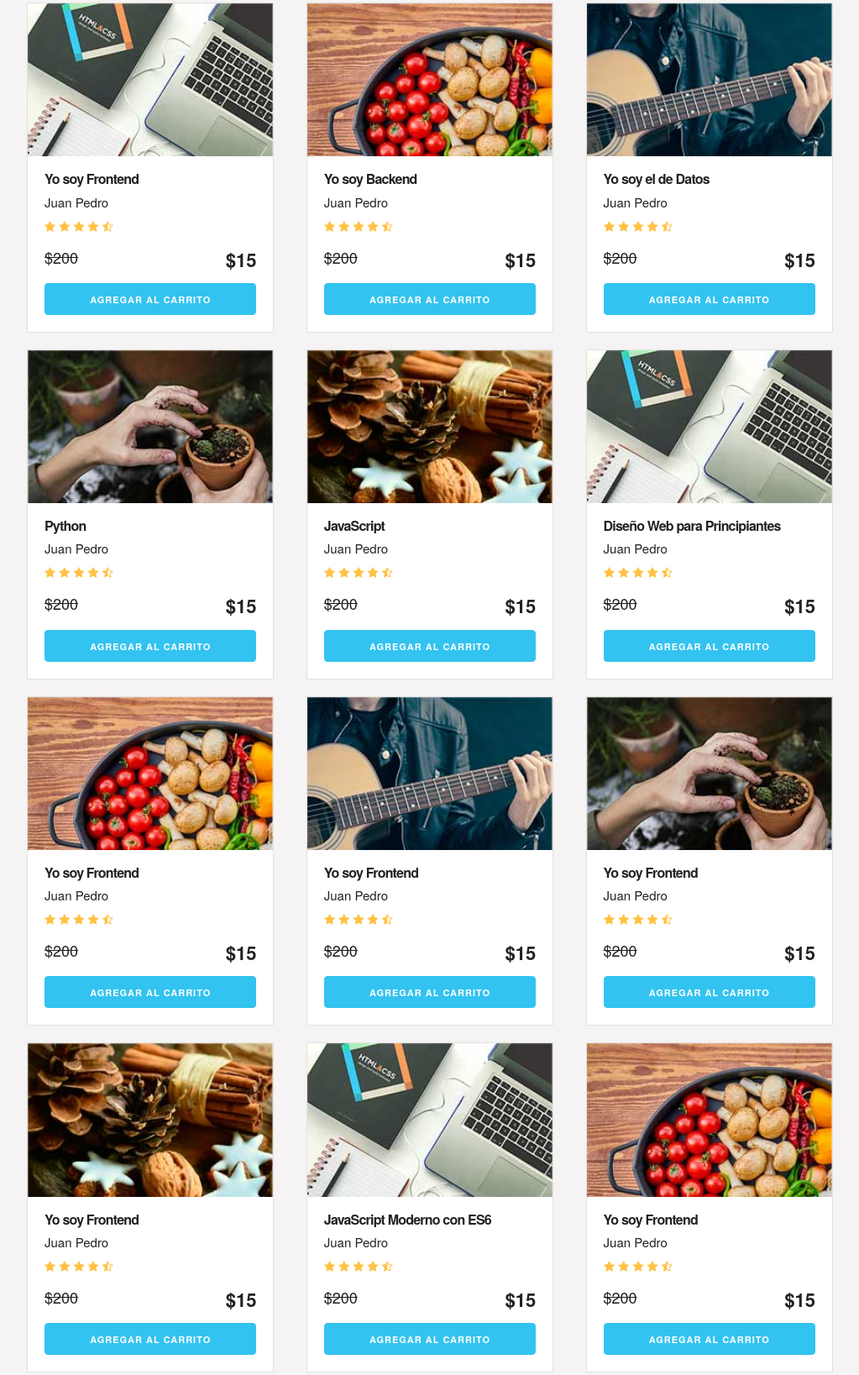
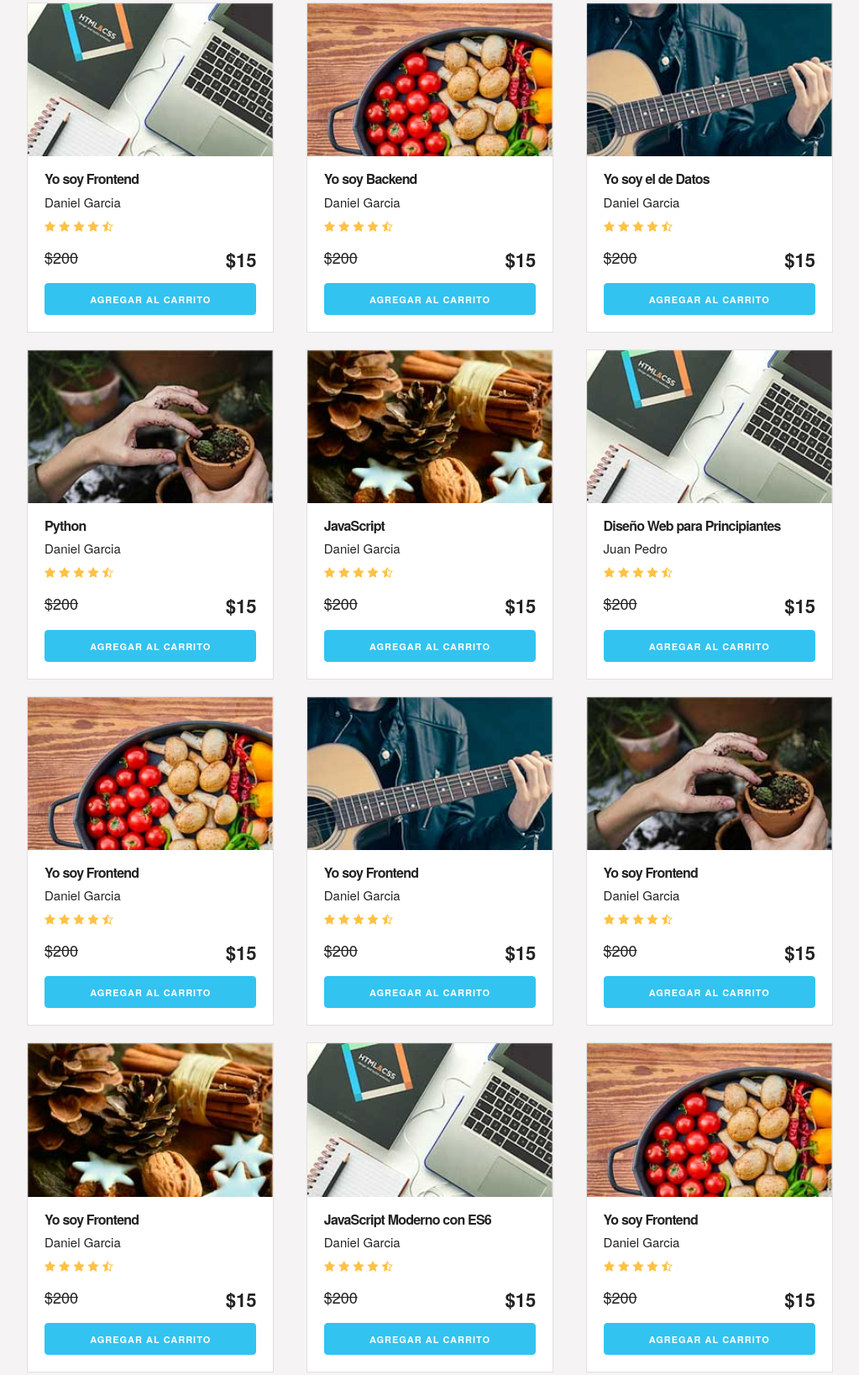
Before and after one commit to DudeIamDaniel/carritoComprasJs, a plain HTML site: page index.html in a window 1280 px wide. Shown: the part 634-2271 px from the top of the page at 84% size, without its empty margins (128-1151 px from the left). Drawn offline with Linux system fonts and the light colour scheme.

Commit message:
Update index.html
Cambio mi nombre a los cursos: Daniel Garcia

```diff
--- a/index.html
+++ b/index.html
@@ -90,7 +90,7 @@
                     <img src="img/curso1.jpg" class="imagen-curso u-full-width">
                     <div class="info-card">
                         <h4>Yo soy Frontend</h4>
-                        <p>Juan Pedro</p>
+                        <p>Daniel Garcia</p>
                         <img src="img/estrellas.png">
                         <p class="precio">$200  <span class="u-pull-right ">$15</span></p>
                         <a href="#" class="u-full-width button-primary button input agregar-carrito" data-id="1">Agregar Al Carrito</a>
@@ -102,7 +102,7 @@
                         <img src="img/curso2.jpg" class="imagen-curso u-full-width">
                         <div class="info-card">
                             <h4>Yo soy Backend</h4>
-                            <p>Juan Pedro</p>
+                            <p>Daniel Garcia</p>
                             <img src="img/estrellas.png">
                             <p class="precio">$200  <span class="u-pull-right ">$15</span></p>
                             <a href="#" class="u-full-width button-primary button input agregar-carrito" data-id="2">Agregar Al Carrito</a>
@@ -114,7 +114,7 @@
                         <img src="img/curso3.jpg" class="imagen-curso u-full-width">
                         <div class="info-card">
                             <h4>Yo soy el de Datos</h4>
-                            <p>Juan Pedro</p>
+                            <p>Daniel Garcia</p>
                             <img src="img/estrellas.png">
                             <p class="precio">$200  <span class="u-pull-right ">$15</span></p>
                             <a href="#" class="u-full-width button-primary button input agregar-carrito" data-id="3">Agregar Al Carrito</a>
@@ -129,7 +129,7 @@
                     <img src="img/curso4.jpg" class="imagen-curso u-full-width">
                     <div class="info-card">
                         <h4>Python</h4>
-                        <p>Juan Pedro</p>
+                        <p>Daniel Garcia</p>
                         <img src="img/estrellas.png">
                         <p class="precio">$200  <span class="u-pull-right ">$15</span></p>
                         <a href="#" class="u-full-width button-primary button input agregar-carrito" data-id="4">Agregar Al Carrito</a>
@@ -141,7 +141,7 @@
                         <img src="img/curso5.jpg" class="imagen-curso u-full-width">
                         <div class="info-card">
                             <h4>JavaScript</h4>
-                            <p>Juan Pedro</p>
+                            <p>Daniel Garcia</p>
                             <img src="img/estrellas.png">
                             <p class="precio">$200  <span class="u-pull-right ">$15</span></p>
                             <a href="#" class="u-full-width button-primary button input agregar-carrito" data-id="5">Agregar Al Carrito</a>
@@ -167,7 +167,7 @@
                     <img src="img/curso2.jpg" class="imagen-curso u-full-width">
                     <div class="info-card">
                         <h4>Yo soy Frontend</h4>
-                        <p>Juan Pedro</p>
+                        <p>Daniel Garcia</p>
                         <img src="img/estrellas.png">
                         <p class="precio">$200  <span class="u-pull-right ">$15</span></p>
                         <a href="#" class="u-full-width button-primary button input agregar-carrito" data-id="7">Agregar Al Carrito</a>
@@ -179,7 +179,7 @@
                         <img src="img/curso3.jpg" class="imagen-curso u-full-width">
                         <div class="info-card">
                             <h4>Yo soy Frontend</h4>
-                            <p>Juan Pedro</p>
+                            <p>Daniel Garcia</p>
                             <img src="img/estrellas.png">
                             <p class="precio">$200  <span class="u-pull-right ">$15</span></p>
                             <a href="#" class="u-full-width button-primary button input agregar-carrito" data-id="8">Agregar Al Carrito</a>
@@ -191,7 +191,7 @@
                         <img src="img/curso4.jpg" class="imagen-curso u-full-width">
                         <div class="info-card">
                             <h4>Yo soy Frontend</h4>
-                            <p>Juan Pedro</p>
+                            <p>Daniel Garcia</p>
                             <img src="img/estrellas.png">
                             <p class="precio">$200  <span class="u-pull-right ">$15</span></p>
                             <a href="#" class="u-full-width button-primary button input agregar-carrito" data-id="9">Agregar Al Carrito</a>
@@ -205,7 +205,7 @@
                         <img src="img/curso5.jpg" class="imagen-curso u-full-width">
                         <div class="info-card">
                             <h4>Yo soy Frontend</h4>
-                            <p>Juan Pedro</p>
+                            <p>Daniel Garcia</p>
                             <img src="img/estrellas.png">
                             <p class="precio">$200  <span class="u-pull-right ">$15</span></p>
                             <a href="#" class="u-full-width button-primary button input agregar-carrito" data-id="10">Agregar Al Carrito</a>
@@ -217,7 +217,7 @@
                             <img src="img/curso1.jpg" class="imagen-curso u-full-width">
                             <div class="info-card">
                                 <h4>JavaScript Moderno con ES6</h4>
-                                <p>Juan Pedro</p>
+                                <p>Daniel Garcia</p>
                                 <img src="img/estrellas.png">
                                 <p class="precio">$200  <span class="u-pull-right ">$15</span></p>
                                 <a href="#" class="u-full-width button-primary button input agregar-carrito" data-id="11">Agregar Al Carrito</a>
@@ -229,7 +229,7 @@
                             <img src="img/curso2.jpg" class="imagen-curso u-full-width">
                             <div class="info-card">
                                 <h4>Yo soy Frontend</h4>
-                                <p>Juan Pedro</p>
+                                <p>Daniel Garcia</p>
                                 <img src="img/estrellas.png">
                                 <p class="precio">$200  <span class="u-pull-right ">$15</span></p>
                                 <a href="#" class="u-full-width button-primary button input agregar-carrito" data-id="12">Agregar Al Carrito</a>
```
